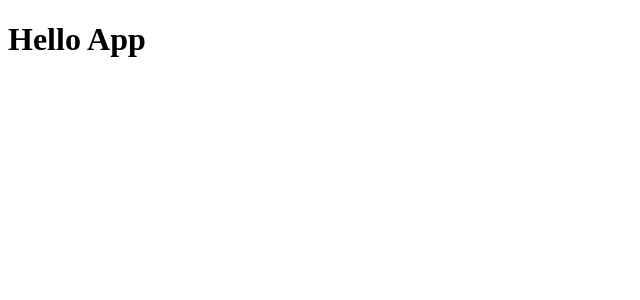
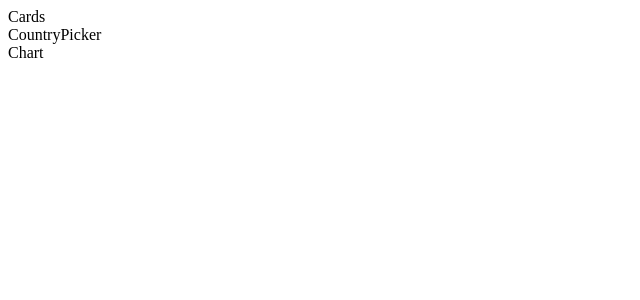
Before and after one commit to sameerapk/sameera-s-covid19-overview-reactJs, a React (Create React App) app: page / in a window 1280 px wide. Shown: the top 300 px of the page, without its empty margins (0-640 px from the left). Built offline with nearby package versions, Linux system fonts and the light colour scheme.

Commit message:
Planning and creating component structure

```diff
--- a/src/App.js
+++ b/src/App.js
@@ -1,10 +1,13 @@
 import React, { Component } from 'react'
+import { Cards, Chart, CountryPicker } from './components'
 
 class App extends Component {
     render() {
         return (
             <div>
-                <h1>Hello App</h1>
+                <Cards />
+                <CountryPicker />
+                <Chart />
             </div>
         )
     }
--- /dev/null
+++ b/src/components/cards/cards.component.js
@@ -0,0 +1,11 @@
+import React from 'react'
+
+const Cards = () => {
+    return (
+        <div>
+            Cards
+        </div>
+    )
+}
+
+export default Cards
--- /dev/null
+++ b/src/components/chart/chart.component.js
@@ -0,0 +1,11 @@
+import React from 'react'
+
+const Chart = () => {
+    return (
+        <div>
+            Chart
+        </div>
+    )
+}
+
+export default Chart
--- /dev/null
+++ b/src/components/country-picker/country-picker.component.js
@@ -0,0 +1,11 @@
+import React from 'react'
+
+const CountryPicker = () => {
+    return (
+        <div>
+            CountryPicker
+        </div>
+    )
+}
+
+export default CountryPicker
--- /dev/null
+++ b/src/components/index.js
@@ -0,0 +1,3 @@
+export { default as Cards} from './cards/cards.component'
+export { default as Chart} from './chart/chart.component'
+export { default as CountryPicker} from './country-picker/country-picker.component'
```
Also changed, not shown: src/components/cards/cards.styles.css (added), src/components/chart/chart.styles.css (added), src/components/country-picker/country-picker.styles.css (added).
